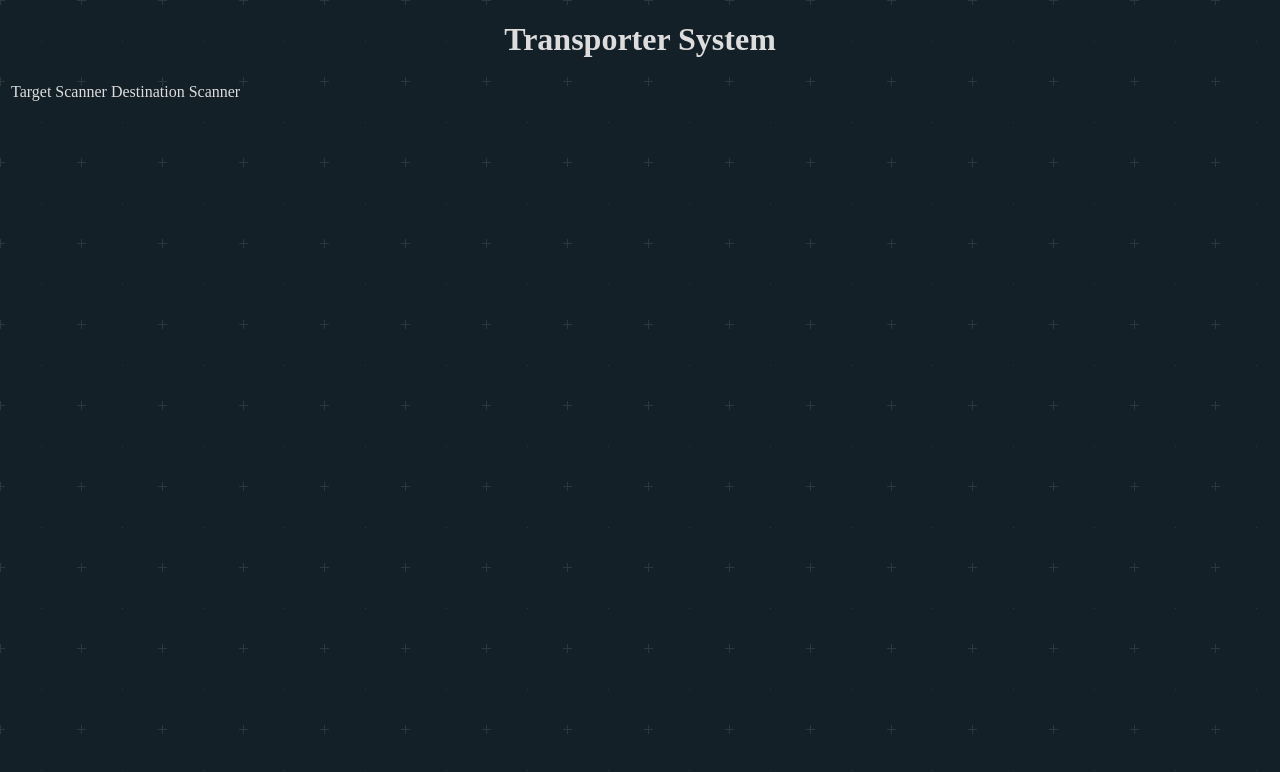
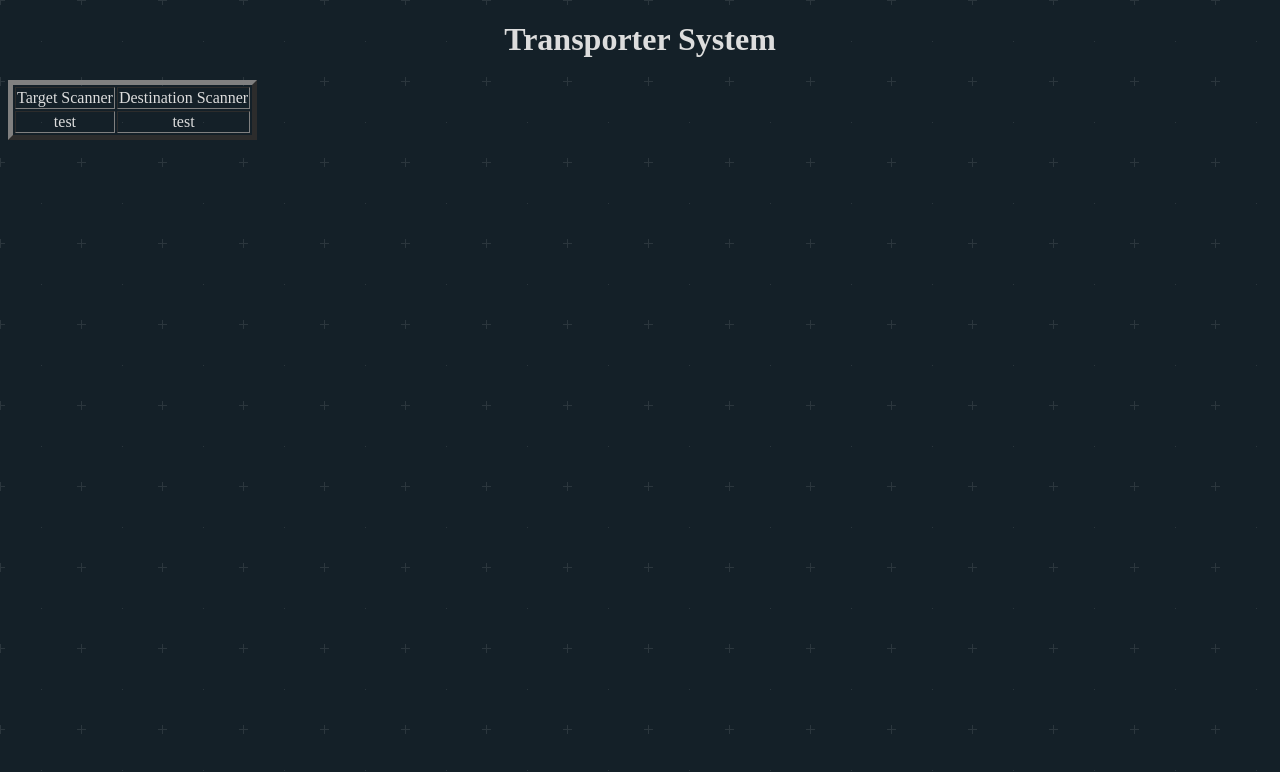
Before and after one commit to Technomancer113/SpaceSimScreens, a plain HTML site: page transporter.html in a window 1280 px wide. Drawn offline with Linux system fonts and the light colour scheme.

Commit message:
added container and border to table

```diff
--- a/transporter.html
+++ b/transporter.html
@@ -9,13 +9,15 @@
 
 <body>
   <h1>Transporter System</h1>
-  <table>
+  <div id="tp-table-container">
+    <table border=5px>
       <tr>
         <td>Target Scanner</td><td>Destination Scanner</td>
       </tr>
       <tr>
-      <td id="target-scanner"></td><td id="destination-scanner"></td>
+        <td id="target-scanner">test</td><td id="destination-scanner">test</td>
       </tr>
     </table>
+  </div>
 </body>
 </html>
```
Lines whose indentation alone changed are shown as unchanged.
